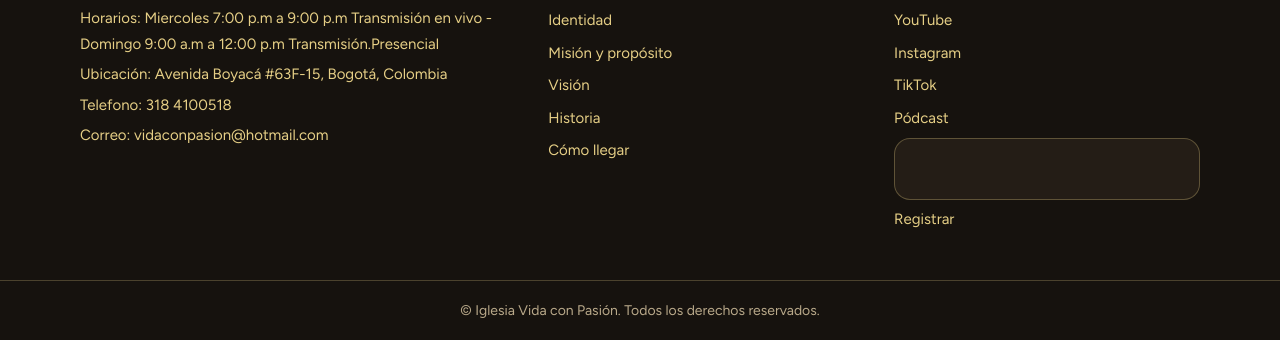
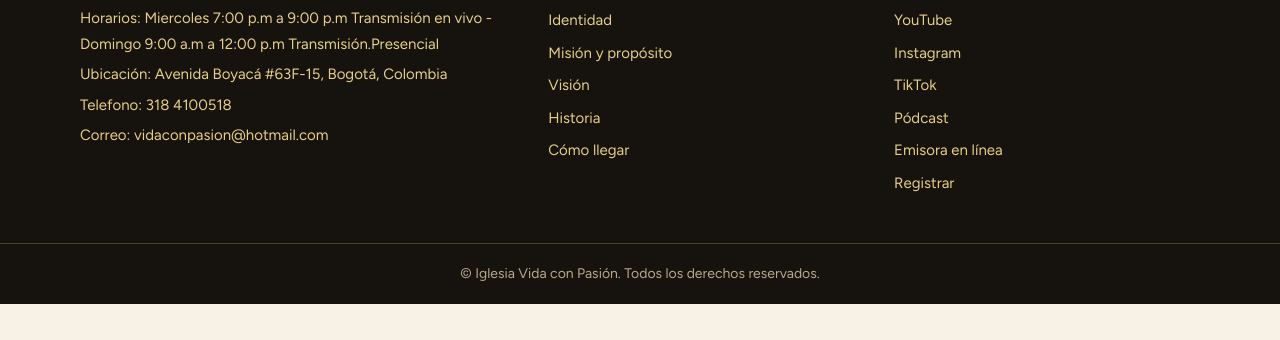
Before and after one commit to VidaConPasion/IglesiaCristiana, a plain HTML site: page index.html in a window 1280 px wide. Shown: the part 8479-8819 px from the top of the page. After the commit the page ends 8783 px from the top, so only its background shows below. Drawn offline with Linux system fonts and the light colour scheme; no server answers.

Commit message:
Update link text for online station

```diff
--- a/index.html
+++ b/index.html
@@ -478,14 +478,14 @@ footer a{text-decoration:none}footer a:hover{color:var(--white);text-decoration:
       </ul>
     </div>
     <div>
-      <h4>Conéctate</h4>
+     <h4>Conéctate</h4>
       <ul>
         <li><a href="https://www.facebook.com/vidaconpasionchurch" target="_blank" rel="noopener">Facebook</a></li>
         <li><a href="https://www.youtube.com/@vidaconpasion" target="_blank" rel="noopener">YouTube</a></li>
         <li><a href="https://instagram.com/vidaconpasion" target="_blank" rel="noopener">Instagram</a></li>
         <li><a href="https://www.tiktok.com/@vidaconpasion" target="_blank" rel="noopener">TikTok</a></li>
         <li><a href="#canales">Pódcast</a></li>
-        <li><a class="canal" href="https://zeno.fm/player/vidaconpasion" target="_blank" rel="noopener">
+        <li><a href="https://zeno.fm/player/vidaconpasion" target="_blank" rel="noopener">Emisora en línea</a></li>
         <li><a href="https://docs.google.com/forms/d/e/1FAIpQLSfMO3MMKlq-zup1i6ez5ueBw3QLXTx1pOeNSqdrRobvKztRIA/viewform?pli=1" target="_top">Registrar</a></li>
       </ul>
     </div>
```
